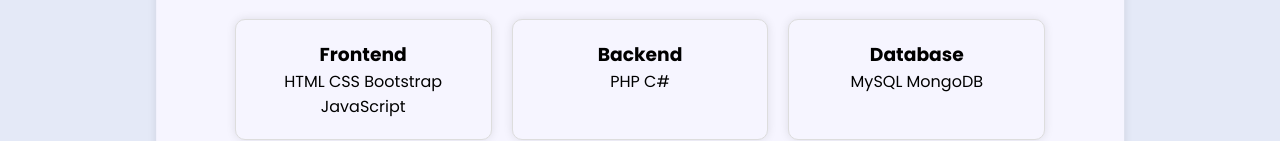
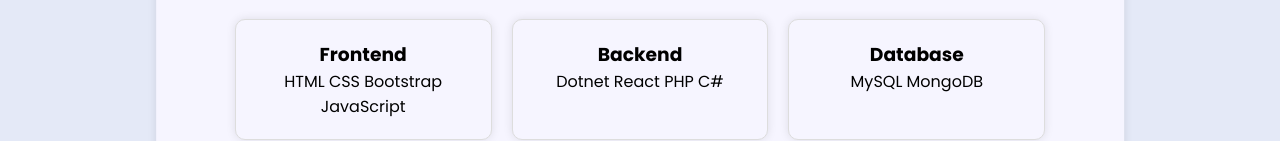
Before and after one commit to Ma0uSaMa/portfolio, a plain HTML site: page index.html in a window 1280 px wide. Shown: the part 828-969 px from the top of the page. Drawn offline with nearby package versions, Linux system fonts and the light colour scheme.

Commit message:
Update index.html

```diff
--- a/index.html
+++ b/index.html
@@ -80,6 +80,8 @@
                 <h3>Backend</h3>
             </div>
             <div class="skills-list">
+                <span>Dotnet</span>
+                <span>React</span>
                 <span>PHP</span>
                 <span>C#</span>
             </div>
```
